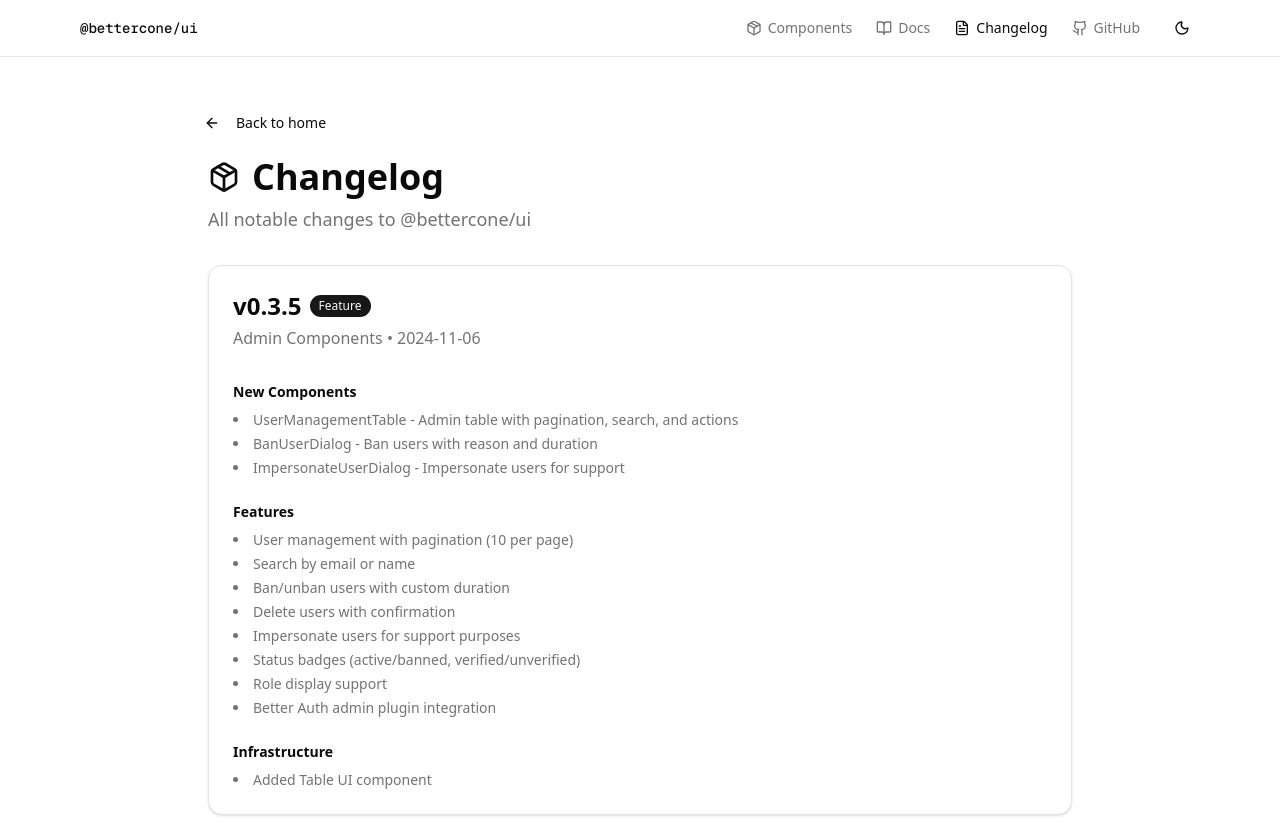
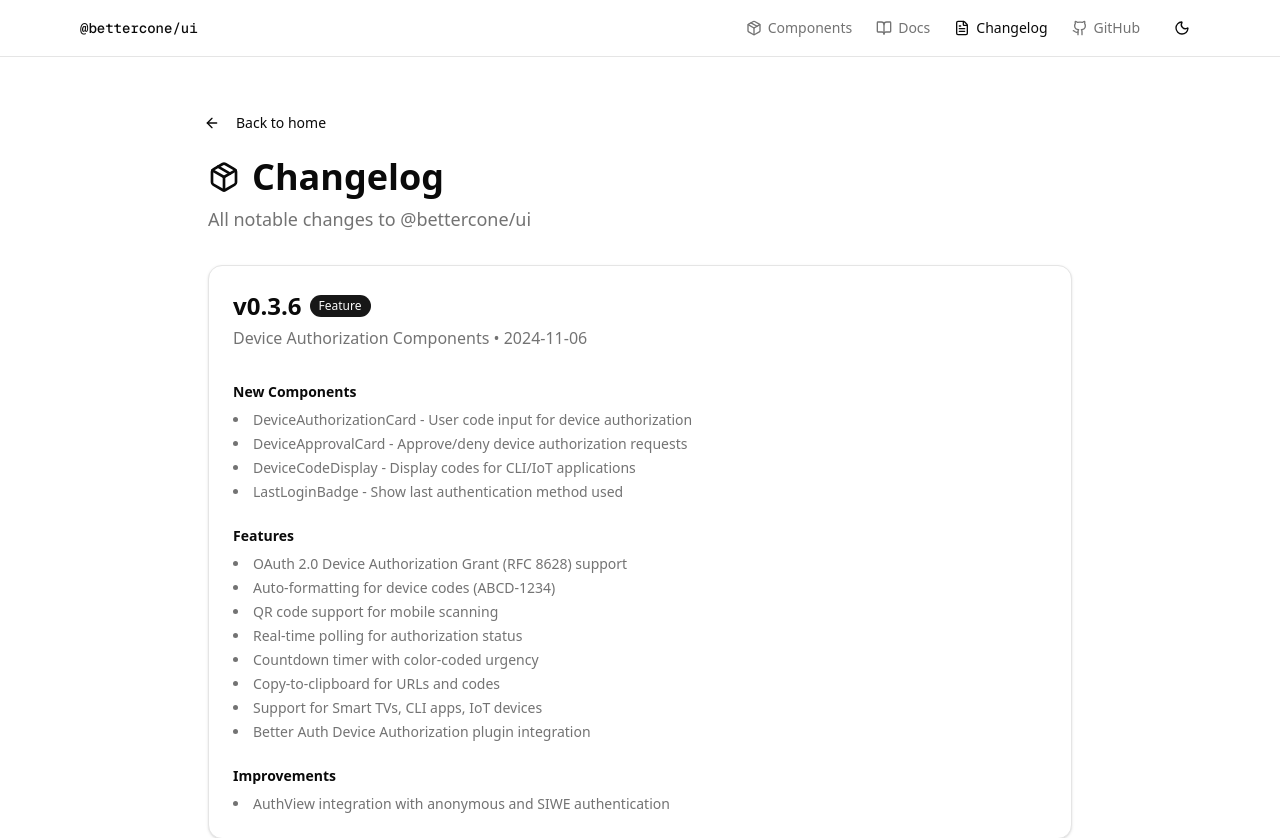
Before and after one commit to jfut/bettercone, a Next.js app in the folder apps/showcase/: page /changelog in a window 1280 px wide. Shown: the top 838 px of the page. Built offline with nearby package versions, Linux system fonts and the light colour scheme.

Commit message:
Update showcase changelog with v0.3.6 release

```diff
--- a/apps/showcase/app/changelog/page.tsx
+++ b/apps/showcase/app/changelog/page.tsx
@@ -7,6 +7,42 @@ import { Button } from "@/components/ui/button";
 import { ArrowLeft, Package } from "lucide-react";
 
 const changelog = [
+  {
+    version: "0.3.6",
+    date: "2024-11-06",
+    title: "Device Authorization Components",
+    type: "feature",
+    changes: [
+      {
+        category: "New Components",
+        items: [
+          "DeviceAuthorizationCard - User code input for device authorization",
+          "DeviceApprovalCard - Approve/deny device authorization requests",
+          "DeviceCodeDisplay - Display codes for CLI/IoT applications",
+          "LastLoginBadge - Show last authentication method used",
+        ],
+      },
+      {
+        category: "Features",
+        items: [
+          "OAuth 2.0 Device Authorization Grant (RFC 8628) support",
+          "Auto-formatting for device codes (ABCD-1234)",
+          "QR code support for mobile scanning",
+          "Real-time polling for authorization status",
+          "Countdown timer with color-coded urgency",
+          "Copy-to-clipboard for URLs and codes",
+          "Support for Smart TVs, CLI apps, IoT devices",
+          "Better Auth Device Authorization plugin integration",
+        ],
+      },
+      {
+        category: "Improvements",
+        items: [
+          "AuthView integration with anonymous and SIWE authentication",
+        ],
+      },
+    ],
+  },
   {
     version: "0.3.5",
     date: "2024-11-06",
```
